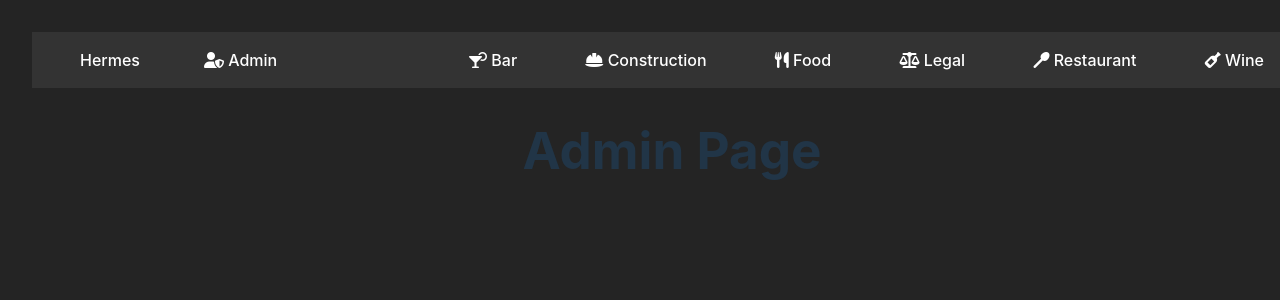
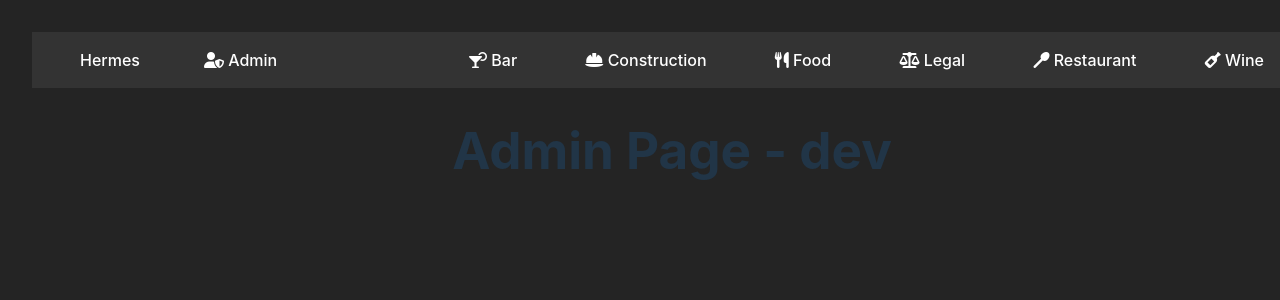
Before and after one commit to Hermes-Marketing/hermes, a Vue app in the folder frontend/: page /admin in a window 1280 px wide. Shown: the top 300 px of the page. Built offline with nearby package versions, Linux system fonts and the light colour scheme; no server answers.

Commit message:
dev test

```diff
--- a/frontend/src/views/modules/Admin.vue
+++ b/frontend/src/views/modules/Admin.vue
@@ -1,11 +1,11 @@
 <template>
   <div>
-    <h1>Admin Page</h1>
+    <h1>Admin Page - dev</h1>
   </div>
 </template>
 
 <script>
 export default {
-  name: "Admin-dev",
+  name: "Admin",
 };
 </script>
```
